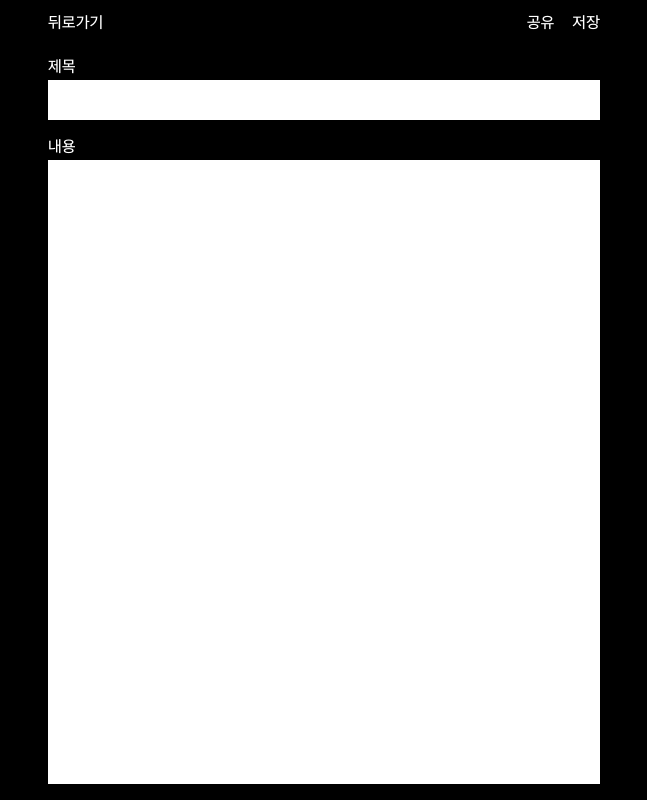
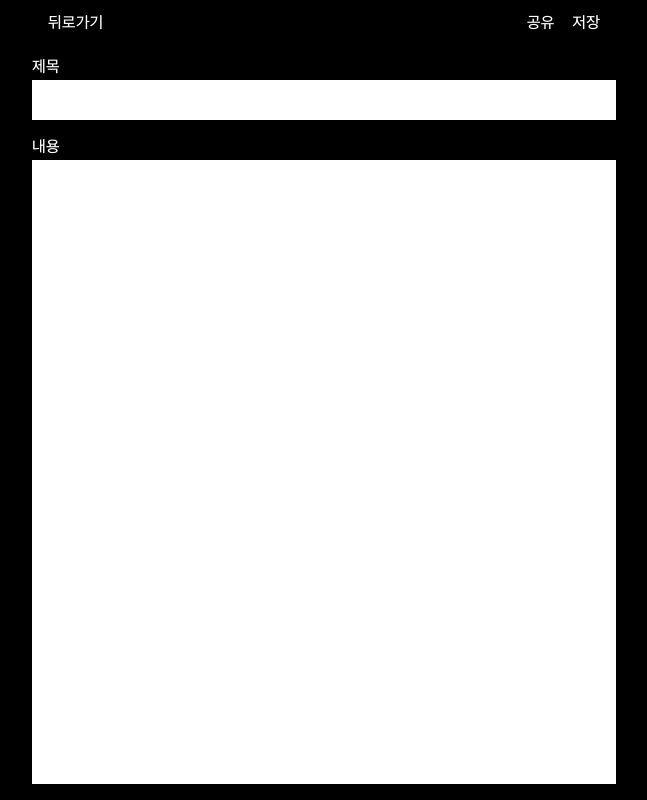
Before and after one commit to wherehows/easy-memo-web, a Next.js app: page /write in a window 1280 px wide. Shown: the whole page, without its empty margins (316-963 px from the left). Built offline with nearby package versions, Linux system fonts and the light colour scheme.

Commit message:
feat(Page): x축 패딩 조절

```diff
--- a/src/app/detail/[memoId]/page.tsx
+++ b/src/app/detail/[memoId]/page.tsx
@@ -88,7 +88,7 @@ const DetailPage = ({ params: { memoId } }: DetailPageProps) => {
           }}
         />
       </Header>
-      <main className="main pt-[8px] pb-[16px] px-[24px]">
+      <main className="main pt-[8px] pb-[16px] px-[8px]">
         <div className="flex flex-col">
           <label htmlFor="title">제목</label>
           <input
--- a/src/app/page.tsx
+++ b/src/app/page.tsx
@@ -124,7 +124,7 @@ const HomePage = () => {
         {sortedMemoList.length ? (
           <ul
             ref={memoListRef}
-            className="flex flex-col gap-[16px] pt-[8px] pb-[16px] px-[24px]"
+            className="flex flex-col gap-[16px] pt-[8px] pb-[16px] px-[8px]"
           >
             {sortedMemoList.map(
               ({ id, title, date, content }: MemoItemProps) => {
--- a/src/app/write/page.tsx
+++ b/src/app/write/page.tsx
@@ -89,7 +89,7 @@ const WritePage = () => {
           }}
         />
       </Header>
-      <main className="main pt-[8px] pb-[16px] px-[24px]">
+      <main className="main pt-[8px] pb-[16px] px-[8px]">
         <div className="flex flex-col">
           <label htmlFor="title">제목</label>
           <input
```
